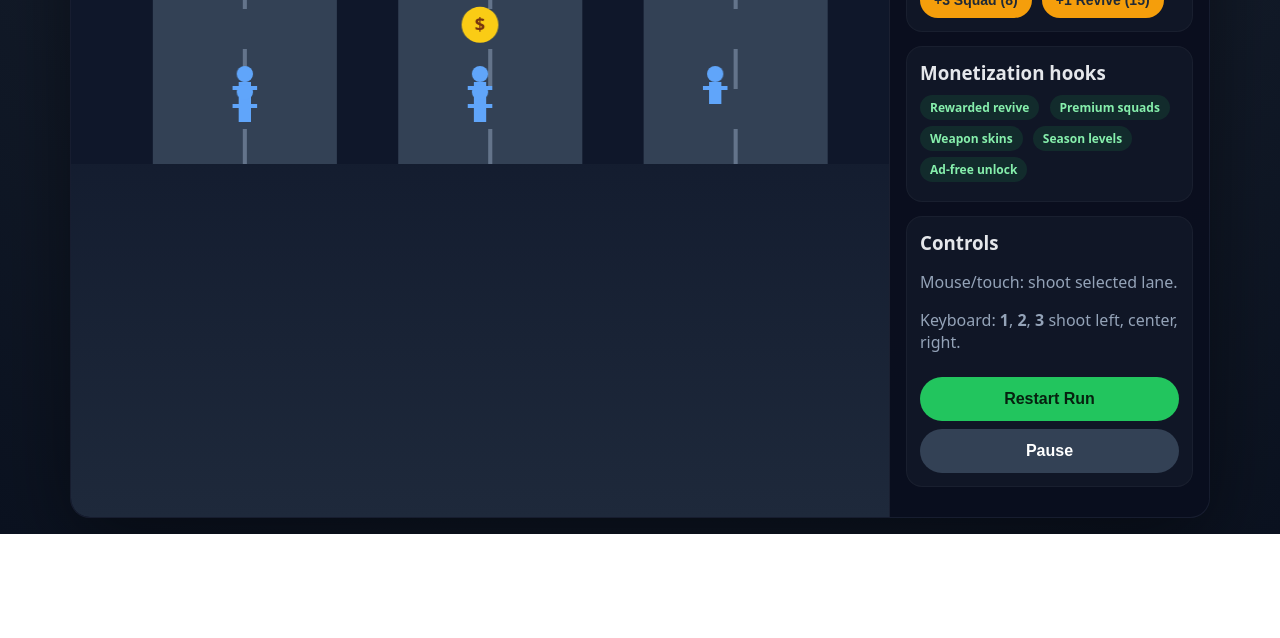
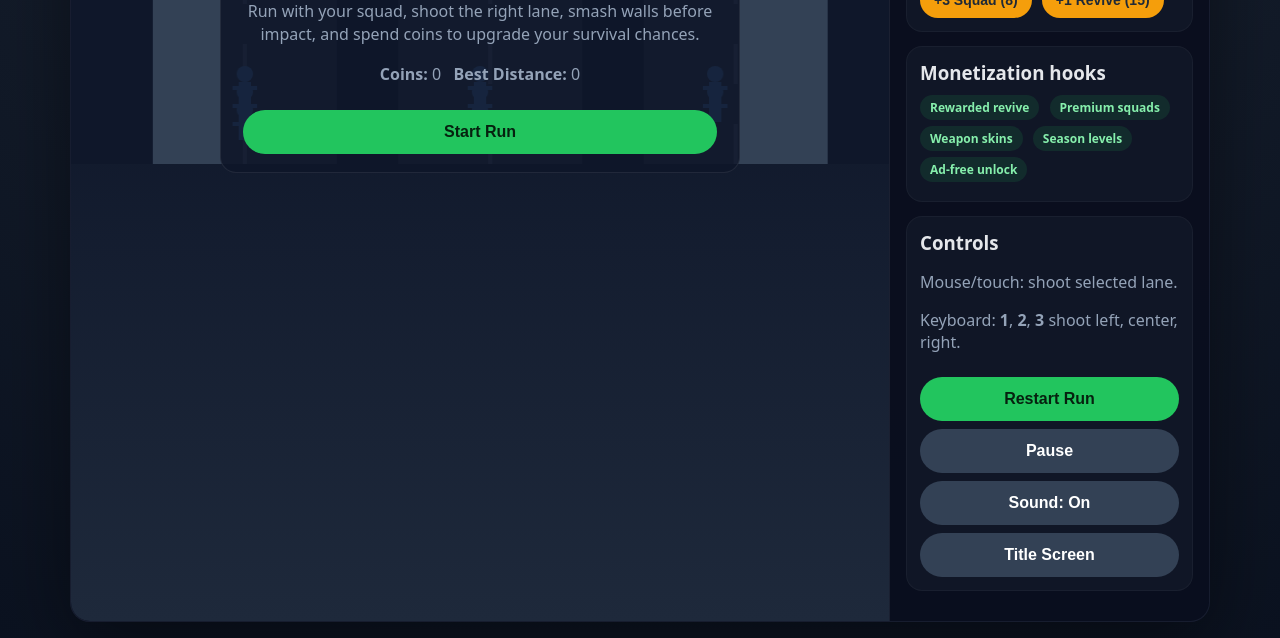
Before and after one commit to supercomputerconsultingllc-prog/Z, a plain HTML site: page apps/zombie-squad-run/index.html in a window 1280 px wide. Shown: the part 643-1281 px from the top of the page. Before the commit the page ends 1177 px from the top, so only its background shows below. Drawn offline with Linux system fonts and the light colour scheme.

Commit message:
Add Zombie Squad Run title screen and settings

```diff
--- a/apps/zombie-squad-run/index.html
+++ b/apps/zombie-squad-run/index.html
@@ -144,6 +144,8 @@
           <p>Keyboard: <strong>1</strong>, <strong>2</strong>, <strong>3</strong> shoot left, center, right.</p>
           <button id="restartBtn">Restart Run</button>
           <button class="secondary" id="pauseBtn">Pause</button>
+          <button class="secondary" id="soundBtn">Sound: On</button>
+          <button class="secondary" id="titleBtn">Title Screen</button>
         </div>
       </aside>
     </section>
@@ -162,6 +164,8 @@
     const reviveStat = document.getElementById('reviveStat');
     const restartBtn = document.getElementById('restartBtn');
     const pauseBtn = document.getElementById('pauseBtn');
+    const soundBtn = document.getElementById('soundBtn');
+    const titleBtn = document.getElementById('titleBtn');
     const buyGunBtn = document.getElementById('buyGunBtn');
     const buySquadBtn = document.getElementById('buySquadBtn');
     const buyReviveBtn = document.getElementById('buyReviveBtn');
@@ -172,20 +176,37 @@
     let state;
     let best = Number(localStorage.getItem('zombie-squad-run-best') || 0);
     let bankCoins = Number(localStorage.getItem('zombie-squad-run-coins') || 0);
+    let soundOn = localStorage.getItem('zombie-squad-run-sound') !== 'off';
     bestStat.textContent = best;
+    soundBtn.textContent = `Sound: ${soundOn ? 'On' : 'Off'}`;
 
     function rand(min,max){ return Math.floor(Math.random()*(max-min+1))+min; }
     function choice(arr){ return arr[Math.floor(Math.random()*arr.length)]; }
-    function saveMeta(){ localStorage.setItem('zombie-squad-run-best', String(best)); localStorage.setItem('zombie-squad-run-coins', String(bankCoins)); }
+    function saveMeta(){
+      localStorage.setItem('zombie-squad-run-best', String(best));
+      localStorage.setItem('zombie-squad-run-coins', String(bankCoins));
+      localStorage.setItem('zombie-squad-run-sound', soundOn ? 'on' : 'off');
+    }
+
+    function showTitleScreen() {
+      state.paused = true;
+      overlay.innerHTML = `
+        <div class="message">
+          <h1>Zombie Squad Run</h1>
+          <p>Run with your squad, shoot the right lane, smash walls before impact, and spend coins to upgrade your survival chances.</p>
+          <p><strong>Coins:</strong> ${bankCoins} &nbsp; <strong>Best Distance:</strong> ${best}</p>
+          <button onclick="window.startZombieRun()">Start Run</button>
+        </div>`;
+    }
 
     function resetGame() {
       state = {
         squad: 8, firepower: 1, distance: 0, wave: 1, speed: 190,
-        bullets: [], objects: [], spawnTimer: 0, running: true, paused: false, gameOver: false,
+        bullets: [], objects: [], spawnTimer: 0, running: true, paused: true, gameOver: false,
         lastTime: performance.now(), coins: bankCoins, revives: 1, usedRevive: false, distanceCoinsTick: 0
       };
-      overlay.innerHTML = '';
       syncHud();
+      showTitleScreen();
     }
 
     function syncHud() {
@@ -376,7 +397,15 @@
     buyReviveBtn.addEventListener('click', () => { if (state.coins >= 15) { state.coins -= 15; state.revives += 1; bankCoins = state.coins; saveMeta(); syncHud(); } });
 
     window.closeOverlayAndResume = function() { overlay.innerHTML=''; state.paused=false; };
+    window.startZombieRun = function() { overlay.innerHTML=''; state.paused=false; state.running=true; state.gameOver=false; };
     window.restartZombieRun = function() { bankCoins = state.coins; saveMeta(); resetGame(); pauseBtn.textContent='Pause'; };
+
+    soundBtn.addEventListener('click', () => {
+      soundOn = !soundOn;
+      soundBtn.textContent = `Sound: ${soundOn ? 'On' : 'Off'}`;
+      saveMeta();
+    });
+    titleBtn.addEventListener('click', () => showTitleScreen());
 
     resetGame();
     requestAnimationFrame(tick);
```
Also changed, not shown: apps/zombie-squad-run/release/RELEASE_CHECKLIST.md (+2 -2 lines), apps/zombie-squad-run/README.md.
